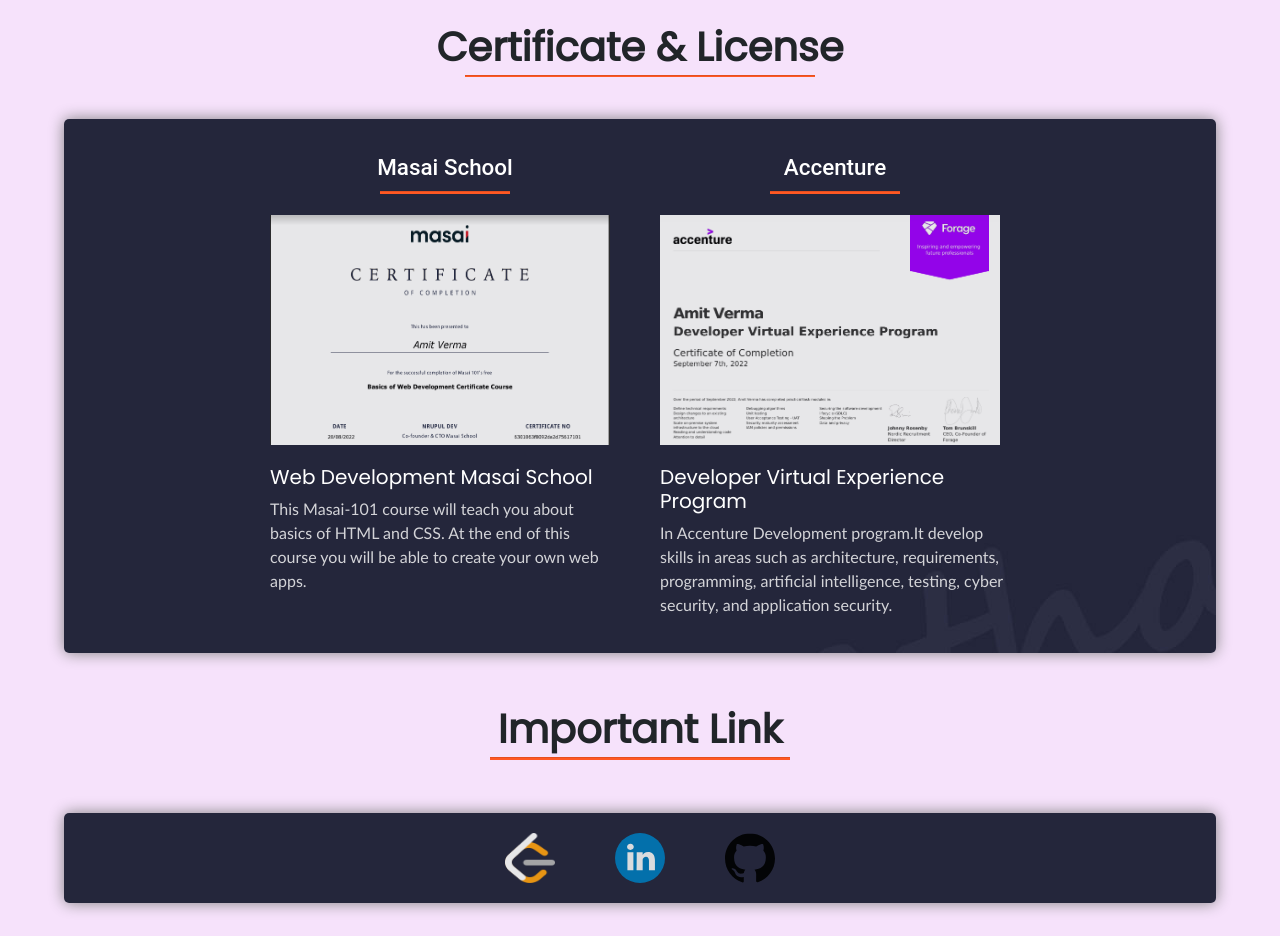
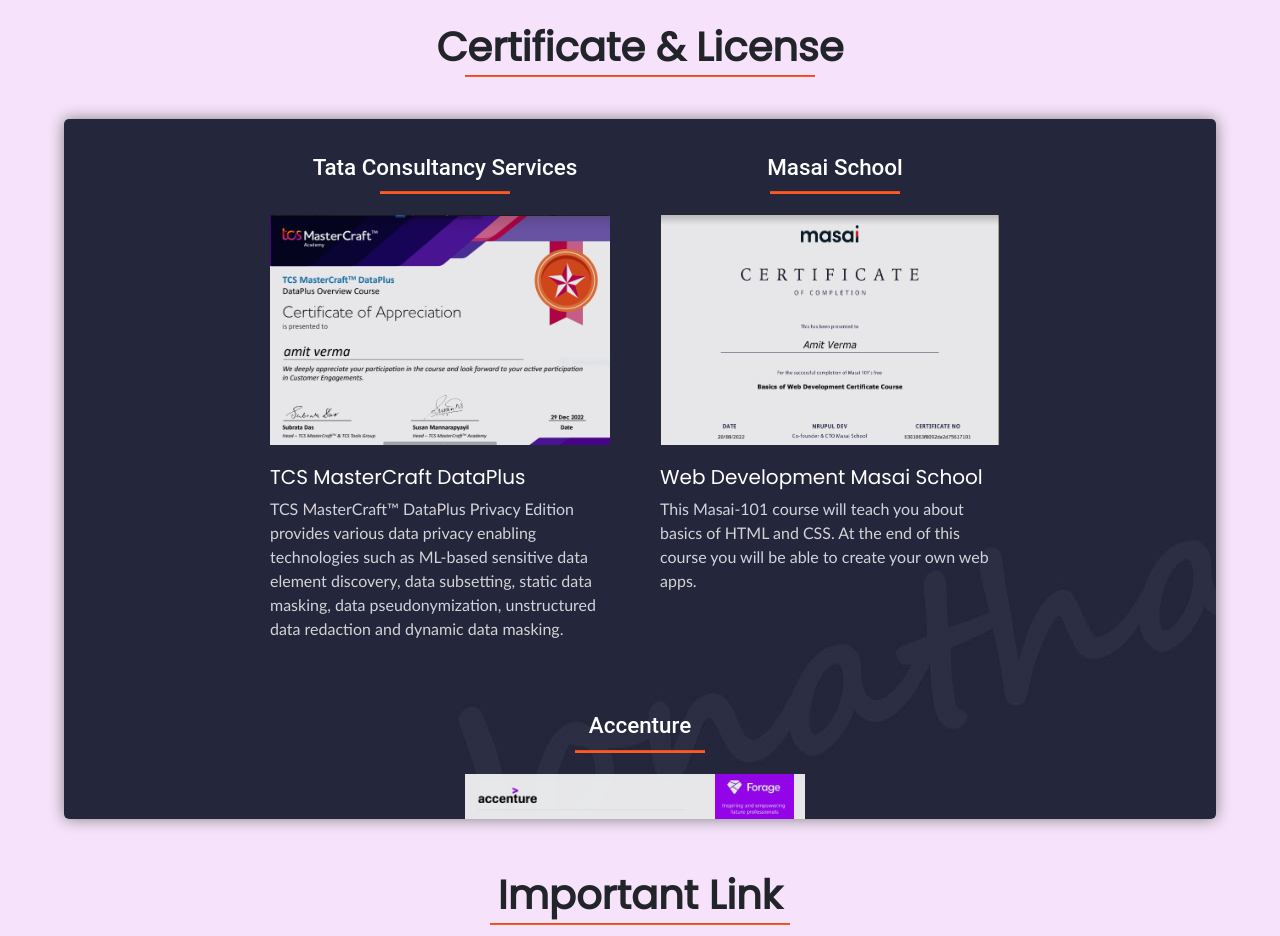
Before and after one commit to amit5511/portfolio_Code, a React (Create React App) app: page / in a window 1280 px wide. Shown: the part 3660-4596 px from the top of the page. Built offline with nearby package versions, Linux system fonts and the light colour scheme; a web font is replaced by a local one.

Commit message:
Update CetificateList.js

```diff
--- a/src/assets/Data/CetificateList.js
+++ b/src/assets/Data/CetificateList.js
@@ -1,6 +1,16 @@
 import Masai from '../Home/Masai.PNG'
 import Accenture from '../Home/Accenture.PNG'
-export const certificatelist = [{
+import Tata from '../Home/Tata.PNG'
+export const certificatelist = [
+    {
+    url: Tata,
+    text: `TCS MasterCraft™ DataPlus Privacy Edition provides various data privacy enabling technologies such as ML-based sensitive data element
+    discovery, data subsetting, static data masking, data pseudonymization, unstructured data redaction and dynamic data masking.`,
+    certifiedby: 'Tata Consultancy Services',
+    link:'https://drive.google.com/file/d/1aTAniEfdpq4mkDYlPl5e7xmwaicUBKCH/view?usp=sharing',
+    title:'TCS MasterCraft DataPlus'
+}
+    ,{
     url: Masai,
     text: `This Masai-101 course will teach you about basics of HTML and CSS. At the end of this course you will be able to create your own web apps.`,
     certifiedby: 'Masai School',
```
